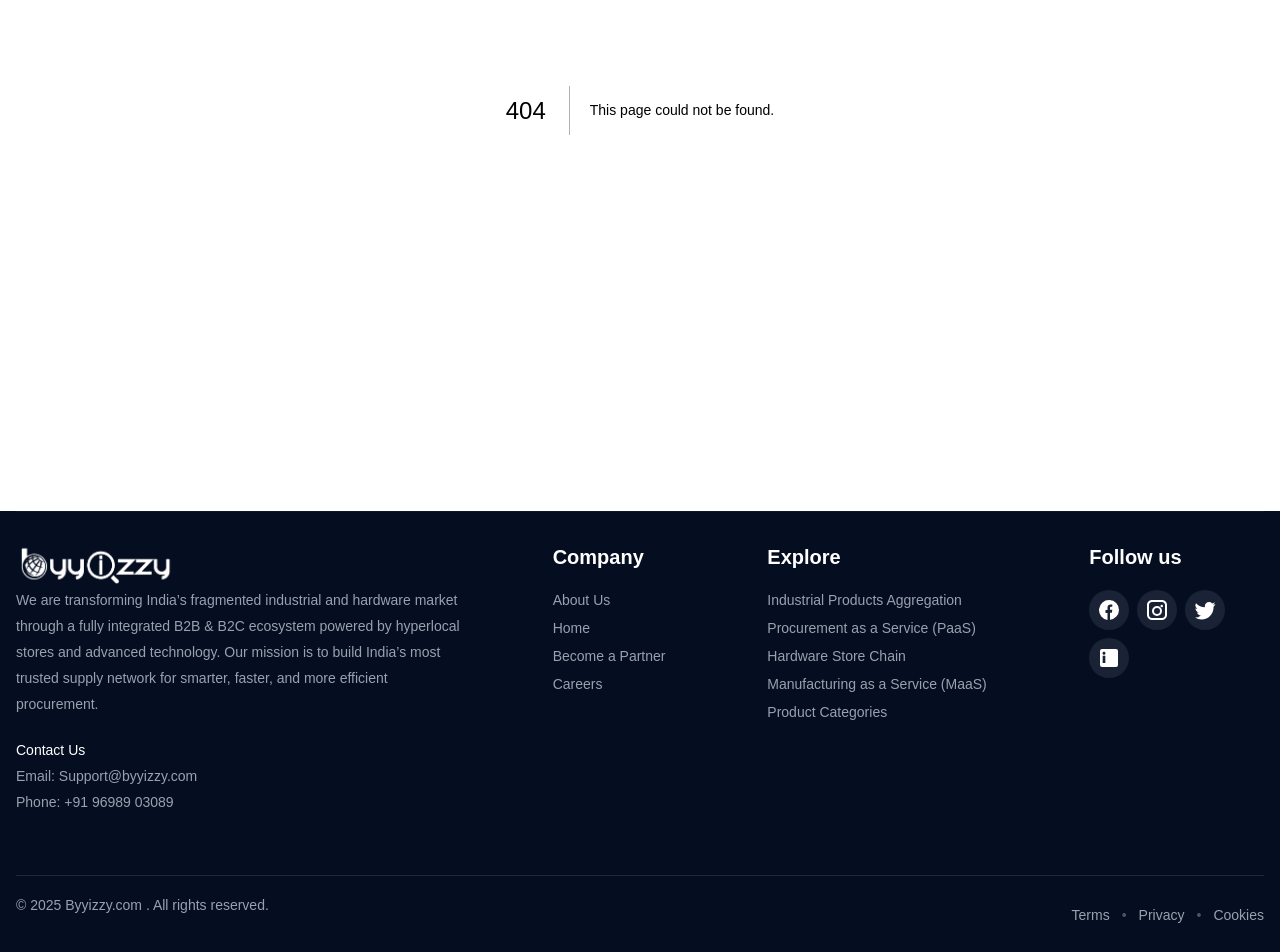
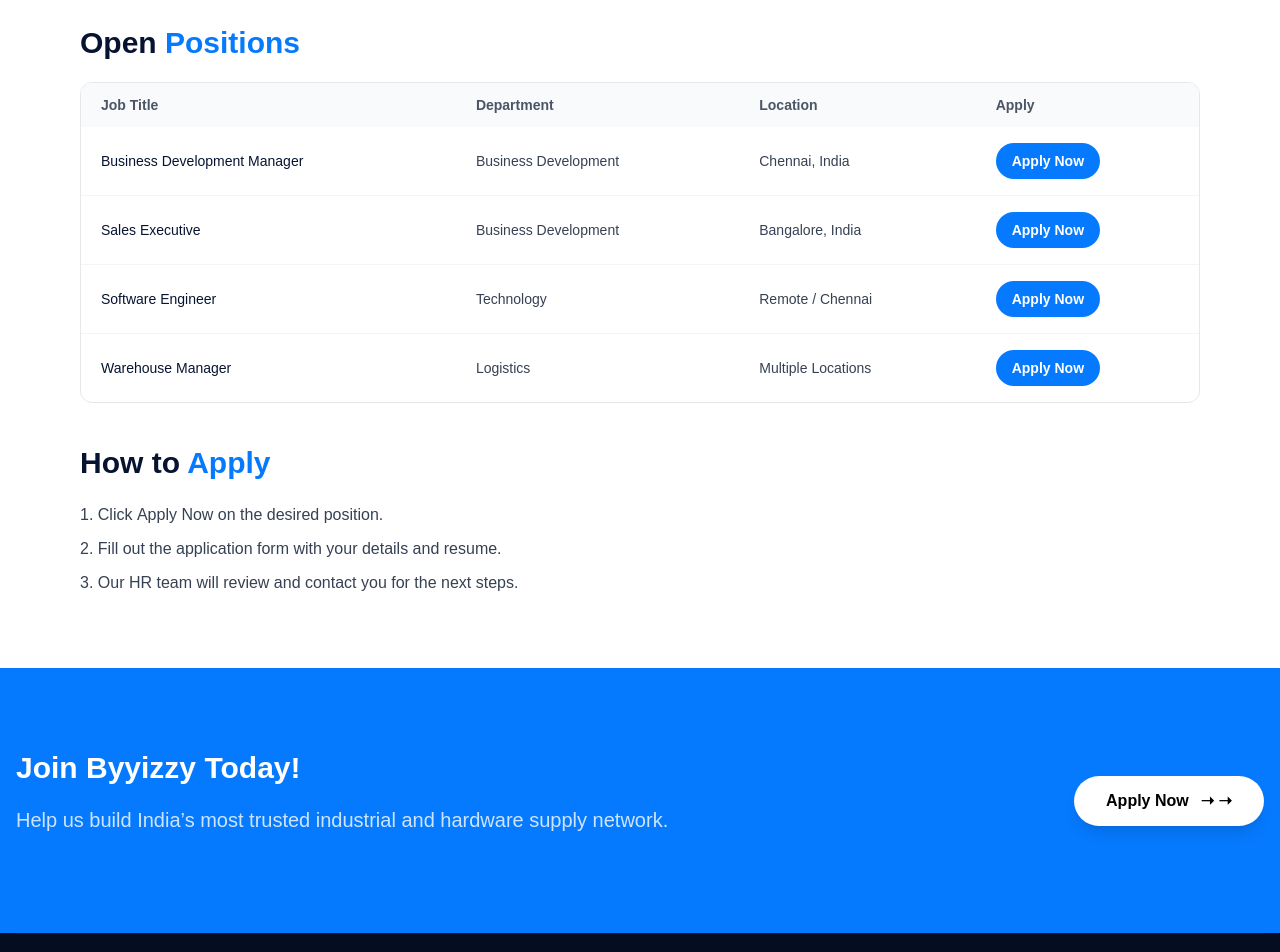
Before and after one commit to Muralidharangit/NEXTJSBYYS, a Next.js app: page /careers in a window 1280 px wide. Before the commit this address had no page. Shown: the part 400-1352 px from the top of the page. Built offline with nearby package versions, Linux system fonts and the light colour scheme.

Commit message:
Changes are done.

```diff
--- a/src/components/Footer.tsx
+++ b/src/components/Footer.tsx
@@ -60,8 +60,8 @@
         <ul className="space-y-2 text-sm">
           <li><Link href="/about" className="hover:text-white transition-colors duration-200">About Us</Link></li>
           <li><Link href="/" className="hover:text-white transition-colors duration-200">Home</Link></li>
-          <li><Link href="/" className="hover:text-white transition-colors duration-200">Become a Partner</Link></li>
-          <li><Link href="/" className="hover:text-white transition-colors duration-200">Careers</Link></li>
+          <li><Link href="#" className="hover:text-white transition-colors duration-200">Become a Partner</Link></li>
+          <li><Link href="careers" className="hover:text-white transition-colors duration-200">Careers</Link></li>
         </ul>
       </div>
 
--- a/src/components/Header.tsx
+++ b/src/components/Header.tsx
@@ -170,10 +170,9 @@
           </div>
 
           {/* Right Links */}
-       <div className="flex items-center gap-4 mx-auto md:mx-0 font-bold
-                text-[11px] sm:text-sm md:text-base lg:text-[17px]">
+  <div className="flex items-center gap-4 mx-auto md:mx-0 font-bold text-[11px] sm:text-sm md:text-base lg:text-[17px]">
   <Link
-    href="/partner"
+    href="/"
     className="flex items-center gap-1 hover:text-[#4ba3ff] transition"
   >
     <Image src="/images/icons/team.png" alt="Team Icon" width={18} height={18} className="object-contain" />
@@ -181,7 +180,7 @@
   </Link>
 
   <Link
-    href="/signup"
+    href="/"
     className="flex items-center gap-1 hover:text-[#4ba3ff] transition"
   >
     <Image src="/images/icons/comment.png" alt="Quote Icon" width={18} height={18} className="object-contain" />
@@ -189,7 +188,7 @@
   </Link>
 
   <Link
-    href="/signup"  // was "/" — assuming you want Sign Up page
+    href="/"
     className="flex items-center gap-1 hover:text-[#4ba3ff] transition"
   >
     <Image src="/images/icons/sign.png" alt="Sign Icon" width={18} height={18} className="object-contain" />
--- /dev/null
+++ b/src/pages/careers.tsx
@@ -0,0 +1,192 @@
+// src/pages/careers.tsx
+import Head from "next/head";
+import Link from "next/link";
+import CallToActionSection from "@/components/CallToActionSection";
+
+type Job = {
+  title: string;
+  dept: string;
+  location: string;
+  applyHref: string; // final route for application form
+};
+
+const JOBS: Job[] = [
+  {
+    title: "Business Development Manager",
+    dept: "Business Development",
+    location: "Chennai, India",
+    applyHref: "/apply?role=Business%20Development%20Manager",
+  },
+  {
+    title: "Sales Executive",
+    dept: "Business Development",
+    location: "Bangalore, India",
+    applyHref: "/apply?role=Sales%20Executive",
+  },
+  {
+    title: "Software Engineer",
+    dept: "Technology",
+    location: "Remote / Chennai",
+    applyHref: "/apply?role=Software%20Engineer",
+  },
+  {
+    title: "Warehouse Manager",
+    dept: "Logistics",
+    location: "Multiple Locations",
+    applyHref: "/apply?role=Warehouse%20Manager",
+  },
+];
+
+export default function Careers() {
+  return (
+    <>
+      <Head>
+        <title>Careers — Byyizzy</title>
+        <meta
+          name="description"
+          content="Join Byyizzy and help us build India’s most trusted industrial and hardware supply network."
+        />
+        <link rel="canonical" href="https://yourdomain.com/careers" />
+      </Head>
+
+      {/* Hero */}
+      <section
+        className="px-5 lg:px-20 pt-20 pb-14 bg-[#eff3fa]"
+        aria-labelledby="careers-hero-title"
+      >
+
+       <div className="self-stretch flex flex-col justify-center items-center gap-2 mb-4 lg:mb-0">
+                    <h2 data-aos="fade" id="hero-title"
+                        className=" text-center justify-start text-secondary-navy text-4xl lg:text-[50px] font-medium leading-tight lg:leading-[50px] max-w-7xl mx-auto aos-init aos-animate w-full"
+                    >Careers
+                    </h2>
+                    <p data-aos="fade" data-aos-delay={300}
+                        className="text-center justify-start text-base-grey text-lg font-normal leading-tight lg:leading-relaxed max-w-[750px] aos-init"
+                    >Help us build India’s most trusted industrial and hardware supply network.
+                    </p>
+                </div>
+        </section>
+
+      {/* Open Positions */}
+      <section className="px-5 lg:px-20 py-10">
+        <div className="max-w-6xl mx-auto">
+          <h3 className="text-2xl font-bold text-[#071431] mb-4">Open <span className="text-[#067afe]">Positions</span></h3>
+
+          {/* Desktop: Table */}
+          <div className="hidden md:block overflow-x-auto rounded-xl border border-gray-200">
+            <table className="w-full text-left">
+              <thead className="bg-gray-50">
+                <tr className="text-sm text-gray-600">
+                  <th className="px-5 py-3 font-semibold">Job Title</th>
+                  <th className="px-5 py-3 font-semibold">Department</th>
+                  <th className="px-5 py-3 font-semibold">Location</th>
+                  <th className="px-5 py-3 font-semibold">Apply</th>
+                </tr>
+              </thead>
+              <tbody className="divide-y divide-gray-100">
+                {JOBS.map((job) => (
+                  <tr key={job.title} className="text-sm">
+                    <td className="px-5 py-4 font-medium text-[#071431]">{job.title}</td>
+                    <td className="px-5 py-4 text-gray-700">{job.dept}</td>
+                    <td className="px-5 py-4 text-gray-700">{job.location}</td>
+                    <td className="px-5 py-4">
+                      <Link
+                      href="#"
+  aria-disabled="true"
+  tabIndex={-1}
+                        className="inline-flex items-center justify-center px-4 py-2 rounded-full bg-[#067afe] text-white text-sm font-semibold hover:bg-[#0569dc] transition"
+                        aria-label={`Apply for ${job.title}`}
+                      >
+                        Apply Now
+                      </Link>
+                    </td>
+                  </tr>
+                ))}
+              </tbody>
+            </table>
+          </div>
+
+          {/* Mobile: Cards */}
+          <div className="grid md:hidden">
+            {JOBS.map((job) => (
+              <div
+                key={job.title}
+                className="rounded-2xl border border-gray-200 p-4 shadow-sm bg-white"
+              >
+                <div className="flex flex-col gap-1">
+                  <h3 className="text-base font-semibold text-[#071431]">{job.title}</h3>
+                  <p className="text-sm text-gray-600">
+                    <span className="font-medium">Department:</span> {job.dept}
+                  </p>
+                  <p className="text-sm text-gray-600">
+                    <span className="font-medium">Location:</span> {job.location}
+                  </p>
+                </div>
+                <div className="mt-3">
+                  <Link
+                    href="#"
+  aria-disabled="true"
+  tabIndex={-1}
+                    className="inline-flex w-full items-center justify-center px-4 py-2 rounded-full bg-[#067afe] text-white text-sm font-semibold hover:bg-[#0569dc] transition"
+                    aria-label={`Apply for ${job.title}`}
+                  >
+                    Apply Now
+                  </Link>
+                </div>
+              </div>
+            ))}
+          </div>
+        </div>
+      </section>
+
+      {/* How to Apply */}
+      <section className=" lg:px-20 pb-12">
+        <div className="max-w-6xl mx-auto">
+          <h3 className="text-2xl font-semibold text-[#071431] mb-3">How to <span className="text-[#067afe]">Apply</span></h3>
+          <ol className="list-decimal list-inside space-y-2 text-gray-700">
+            <li>Click <span className="font-medium">Apply Now</span> on the desired position.</li>
+            <li>Fill out the application form with your details and resume.</li>
+            <li>Our HR team will review and contact you for the next steps.</li>
+          </ol>
+          <div className="mt-6">
+
+          </div>
+        </div>
+      </section>
+
+      {/* CTA (reuse your existing section) */}
+
+            <section
+        className="relative bg-[#067afe] py-20 overflow-hidden"
+        data-aos="fade-up"
+      >
+        <div
+          className="container mx-auto px-4"
+          data-aos="fade-right"
+          data-aos-delay="200"
+        >
+          <div className="flex flex-col md:flex-row items-center justify-between text-center md:text-left gap-6">
+            <div data-aos="fade-right">
+              <h3 className="text-4xl md:text-5xl font-bold text-white m-0">
+               Join Byyizzy Today!
+              </h3>
+              <p className="mt-2 text-lg md:text-xl text-white/80 max-w-2xl">
+            Help us build India’s most trusted industrial and hardware supply network.
+              </p>
+            </div>
+            <div data-aos="fade-left" data-aos-delay="300">
+              <Link
+                href="/contact"
+                className="inline-flex items-center gap-3 bg-white text-black px-8 py-3 rounded-full font-semibold shadow-lg hover:bg-gray-200 transition"
+              >
+                <span>Apply Now</span>
+                <span className="flex items-center gap-1">➝ ➝</span>
+              </Link>
+            </div>
+          </div>
+        </div>
+      </section>
+      {/* <CallToActionSection /> */}
+    </>
+  );
+}
```
